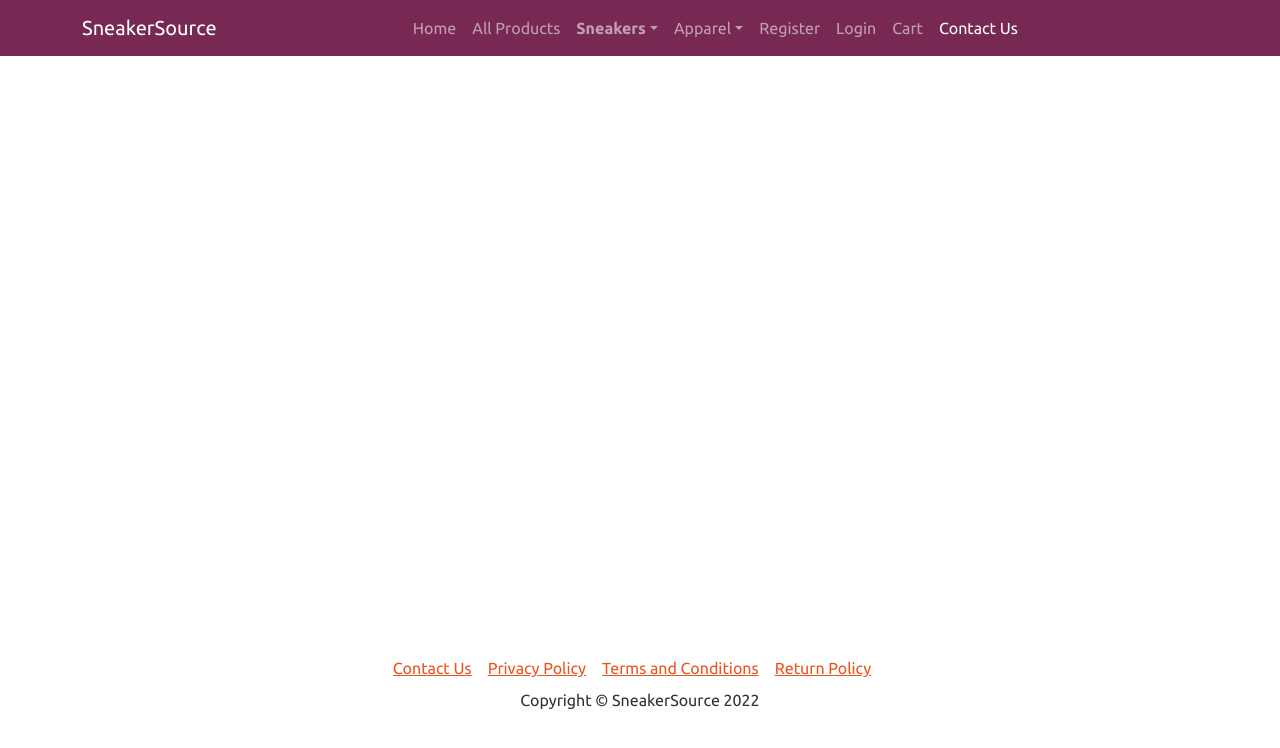
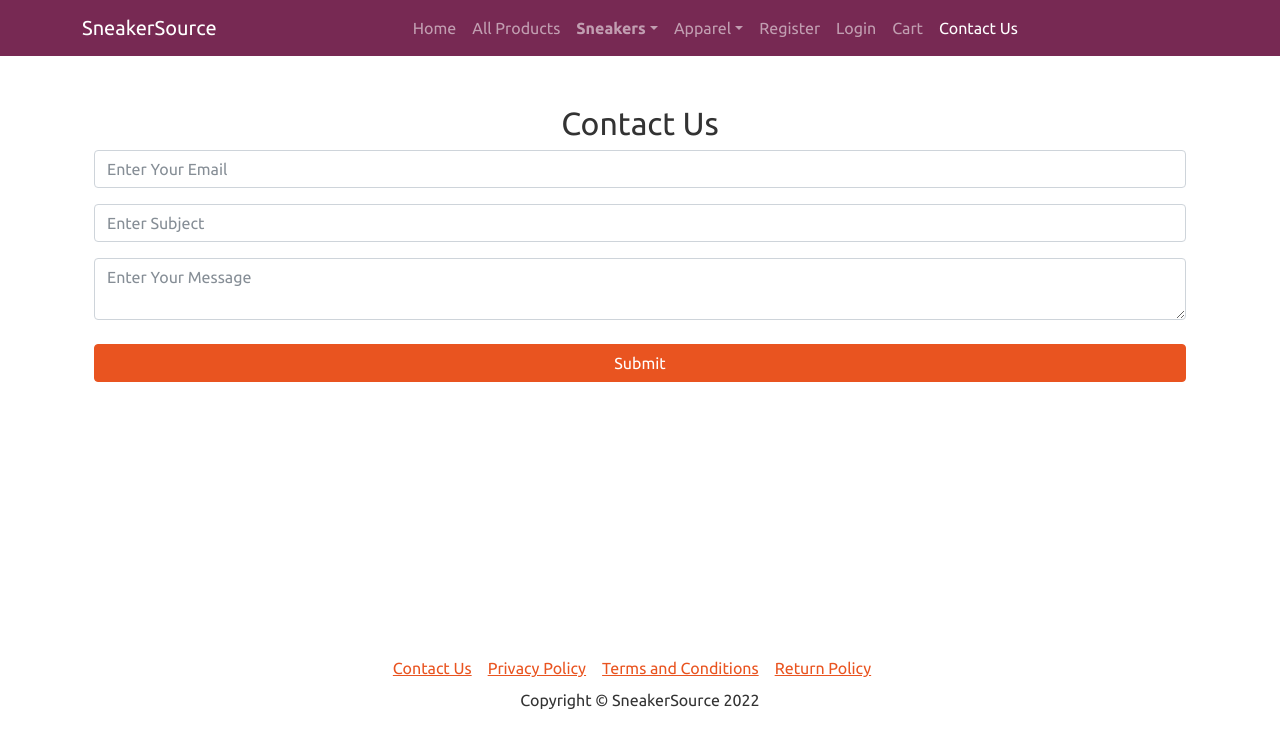
Before and after one commit to nabilk11/autosource-react-django, a React (Create React App) app in the folder frontend/: page /contact in a window 1280 px wide. Shown: the top 748 px of the page. Built offline with nearby package versions, Linux system fonts and the light colour scheme.

Commit message:
added contactpage with contact message submission handler post request

```diff
--- a/frontend/src/App.jsx
+++ b/frontend/src/App.jsx
@@ -17,6 +17,7 @@ import { OrderDetailsPage } from './pages/OrderDetailsPage';
 import { ProductFormPage } from './pages/ProductFormPage';
 import { ReturnPolicy } from './components/ReturnPolicy';
 import { CategoryPage } from './pages/CategoryPage';
+import { ContactPage } from './pages/ContactPage';
 
 
 function App() {
@@ -41,6 +42,7 @@ function App() {
         <Route path='/order/:id' element={<OrderDetailsPage />}  />
         <Route path='/category/:id' element={<CategoryPage />}  />
         <Route path='/return' element={<ReturnPolicy />}  />
+        <Route path='/contact' element={<ContactPage/>}  />
       </Routes>
     </Container>
     </main>
--- /dev/null
+++ b/frontend/src/pages/ContactPage.jsx
@@ -0,0 +1,52 @@
+import axios from 'axios'
+import React, { useState } from 'react'
+import { Alert, Button, Container, Form, Row, FormControl } from 'react-bootstrap'
+
+export const ContactPage = () => {
+
+    const [email, setEmail] = useState('')
+    const [subject, setSubject] = useState('')
+    const [message, setMessage] = useState('')
+
+    const [success, setSuccess] = useState()
+
+
+
+    const handleContact = async (e) => {
+        e.preventDefault()
+        const res = await axios.post('/api/contact/', {email, subject, message})
+        setSuccess(res.data)
+        window.location.reload()
+    }
+  return (
+    <Container style={{textAlign: 'center'}}>
+        {success && <Alert variant='success' >{success}</Alert>}
+        <Container className='mt-4' >
+        <Form onSubmit={handleContact} >
+            <h2>Contact Us</h2>
+        <Row className='mb-3' >
+            <Form.Control type='email' placeholder='Enter Your Email' onChange={(e)=> setEmail(e.target.value)}  >
+            </Form.Control>
+            </Row>
+        <Row className='mb-3' >
+            <Form.Control type='text' placeholder='Enter Subject' onChange={(e)=> setSubject(e.target.value)}  >
+            </Form.Control>
+            </Row>
+        <Row>
+            <Form.Control as="textarea" placeholder="Enter Your Message" onChange={(e)=> setMessage(e.target.value)}  >
+            </Form.Control>
+            </Row>
+            <Row className='mt-4' >
+                <Button type='submit' >Submit</Button>
+            </Row>
+        </Form>
+        </Container>
+
+
+    </Container>
+
+
+
+
+  )
+}
```
